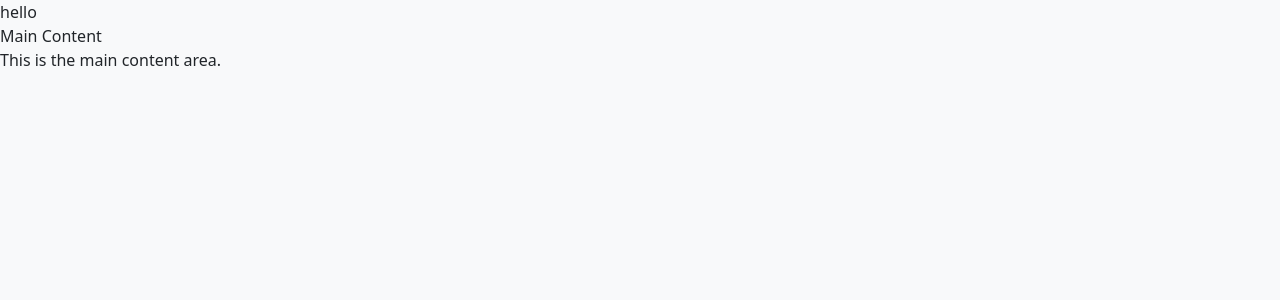
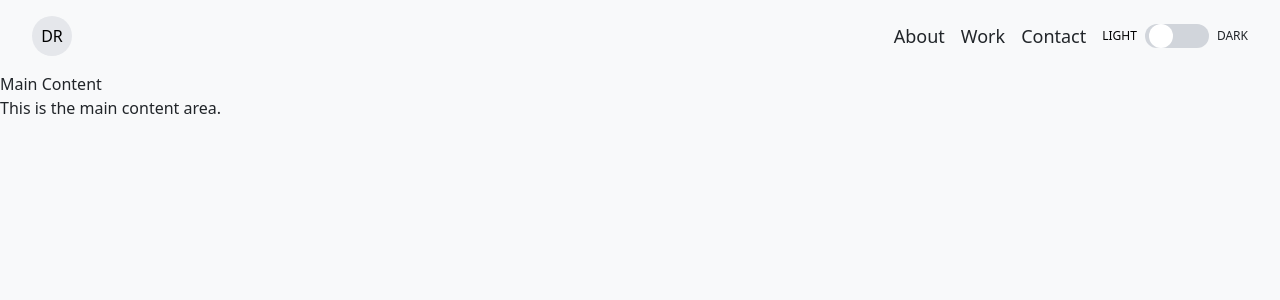
Before and after one commit to dev-rome/v4, a React (Vite) app: page / in a window 1280 px wide. Shown: the top 300 px of the page. Built offline with nearby package versions, Linux system fonts and the light colour scheme.

Commit message:
Update Navigation.tsx
update navigation component to use nav link component and light and dark toggle button

```diff
--- a/src/components/Navigation.tsx
+++ b/src/components/Navigation.tsx
@@ -1,11 +1,49 @@
-import React from "react"
+import React from "react";
+import NavLinks from "./NavLinks";
+import { useTheme } from "../context/ThemeContext";
+import { Link } from "react-router-dom";
+
+const links = [
+  { link: "/about", text: "About" },
+  { link: "/work", text: "Work" },
+  { link: "/contact", text: "Contact" },
+];
 
 export default function Navigation() {
-    return (
-        <div>
-            <h1>
-                hello
-            </h1>
+  const { theme, toggleTheme } = useTheme();
+  return (
+    <nav className="flex items-center justify-between px-8 py-4">
+      <Link
+        to="/"
+        className="flex h-10 w-10 items-center justify-center rounded-full bg-gray-200 dark:bg-gray-800"
+      >
+        <p className="text-black dark:text-white">DR</p>
+      </Link>
+      <div className="flex gap-4">
+        <ul className="flex space-x-4">
+          {links.map(({ link, text }) => (
+            <li key={text}>
+              <NavLinks link={link} text={text} />
+            </li>
+          ))}
+        </ul>
+        <div className="flex items-center space-x-2">
+          <span className="text-xs text-black dark:text-white">LIGHT</span>
+          <button
+            onClick={toggleTheme}
+            className={`relative inline-flex h-6 w-16 items-center rounded-full transition-colors focus:outline-none ${
+              theme === "light" ? "bg-gray-300" : "bg-gray-600"
+            }`}
+          >
+            <span
+              className={`inline-block h-6 w-6 transform rounded-full bg-white transition-transform ${
+                theme === "light" ? "translate-x-1" : "translate-x-9"
+              }`}
+            />
+          </button>
+          <span className="text-xs">DARK</span>
         </div>
-    )
+      </div>
+    </nav>
+  );
 }
```
